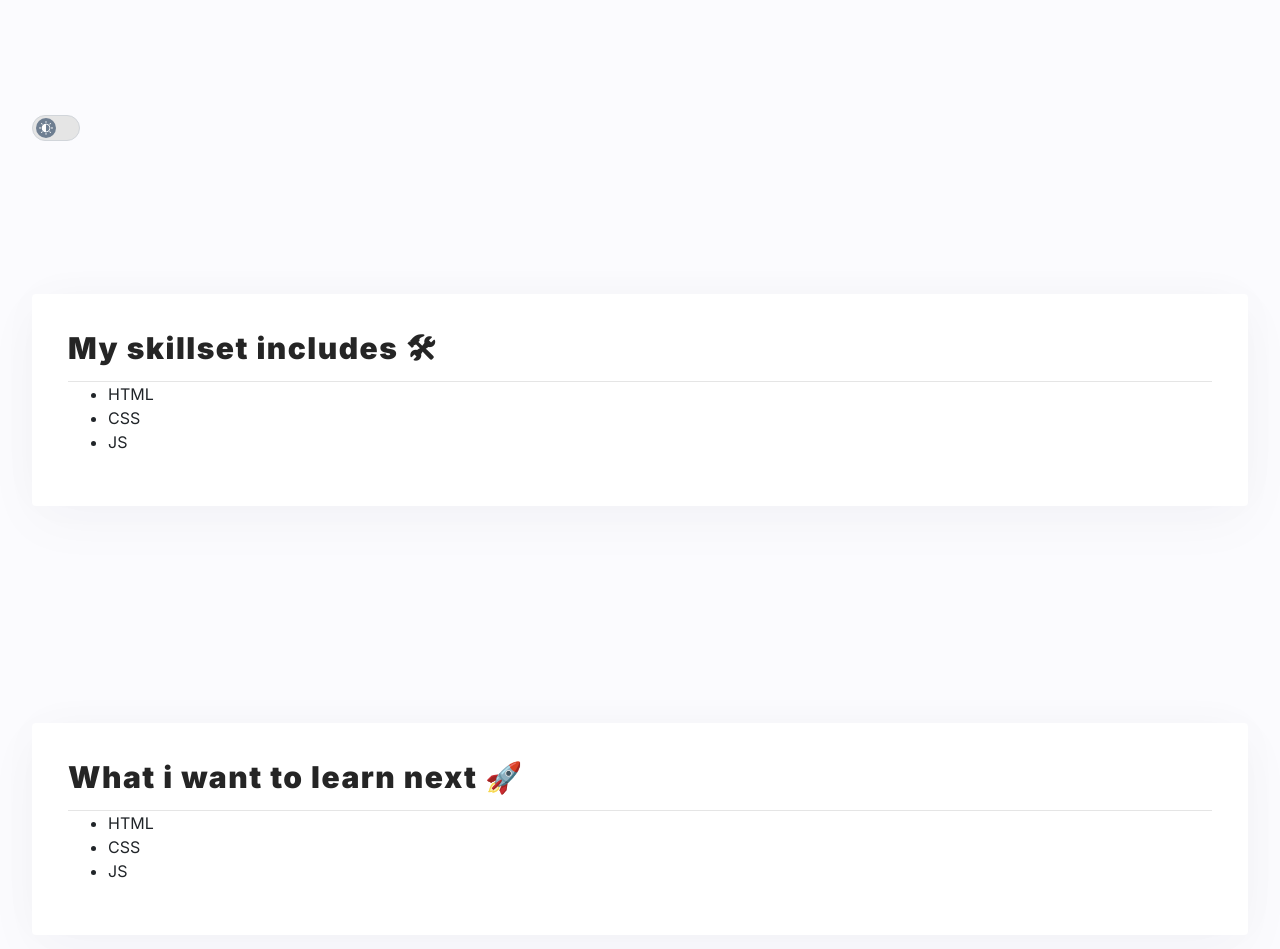
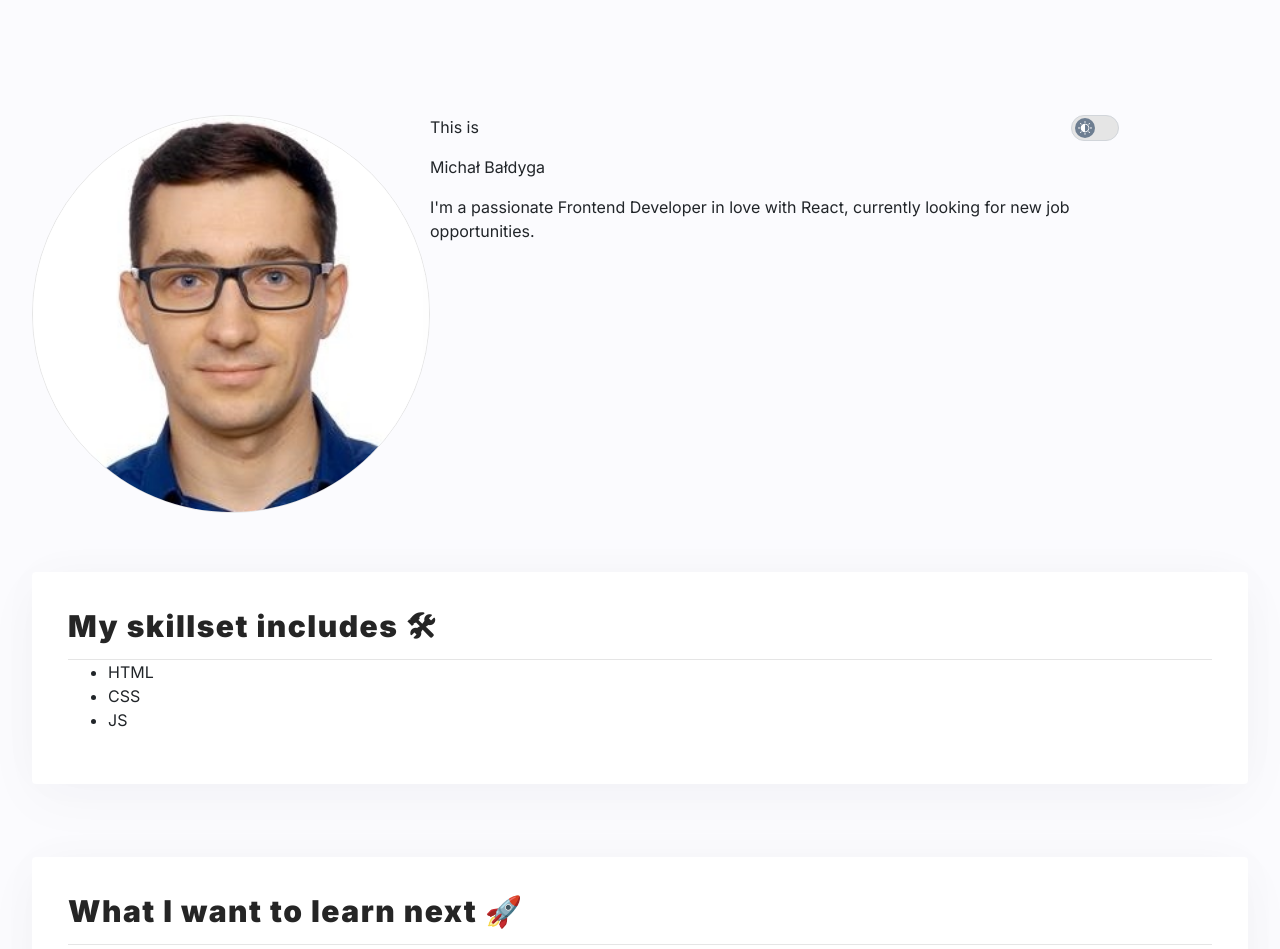
Before and after one commit to q270311/personal-homepage, a React (Create React App) app: page / in a window 1280 px wide. Shown: the top 949 px of the page. Built offline with nearby package versions, Linux system fonts and the light colour scheme.

Commit message:
HeroAbout component added to App

```diff
--- a/src/App.js
+++ b/src/App.js
@@ -2,14 +2,14 @@ import Body from './common/Body';
 import Container from './common/Container';
 import Section from './common/Section';
 import Portfolio from './features/Portfolio';
-import DarkModeToggleButton from './features/DarkModeTooggleButton'
+import HeroAbout from './features/HeroAbout';
+
 
 function App() {
   return (
     <Body>
       <Container>
-        <DarkModeToggleButton />
-
+        <HeroAbout />
         <Section
           title="My skillset includes 🛠"
           body={<ul>
@@ -19,7 +19,7 @@ function App() {
           </ul>}
         />
         <Section
-          title="What i want to learn next 🚀"
+          title="What I want to learn next 🚀"
           body={<ul>
             <li>HTML</li>
             <li>CSS</li>
--- a/src/common/Section/styled.js
+++ b/src/common/Section/styled.js
@@ -5,7 +5,6 @@ export const StyledSection = styled.section`
     padding: 36px;
     box-shadow: 0px -2px 50px rgba(9, 10, 51, 0.02), 0px 16px 58px rgba(9, 10, 51, 0.03);
     border-radius: 4px;
-    margin: 72px 0px;
 `;
 
 export const Title = styled.div`
```
